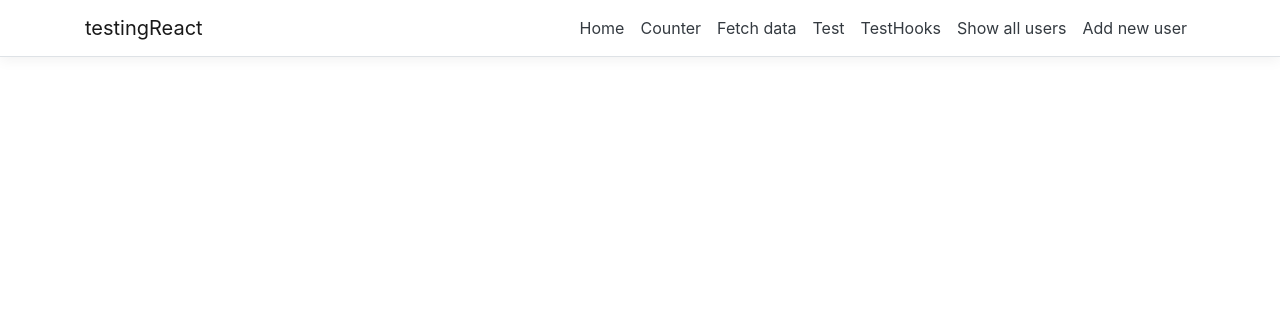
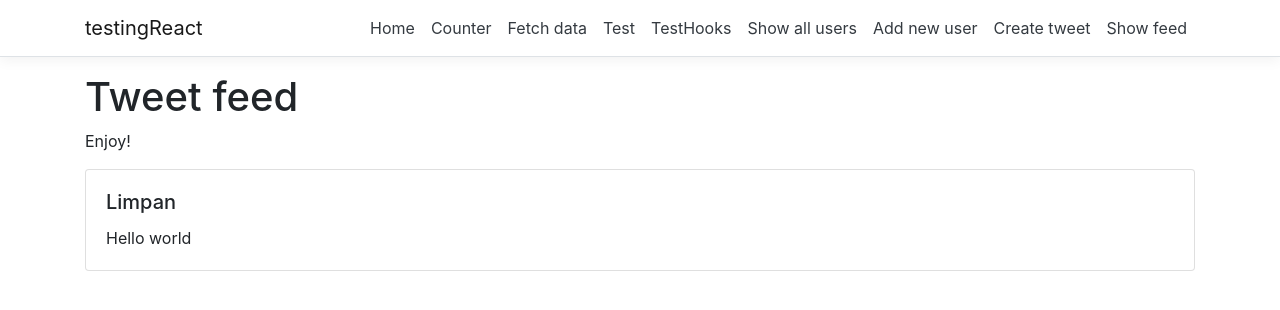
Before and after one commit to Laaggan/social-media, a React (Create React App) app in the folder testingReact/ClientApp/: page /show-feed in a window 1280 px wide. Shown: the top 310 px of the page. Built offline with nearby package versions, Linux system fonts and the light colour scheme; no server answers.

Commit message:
New there is a page to show tweets

```diff
--- a/testingReact/ClientApp/src/App.js
+++ b/testingReact/ClientApp/src/App.js
@@ -9,6 +9,7 @@ import { TestHooks } from './components/TestHooks';
 import { ShowAllUsers } from './components/ShowAllUsers';
 import { AddNewUser } from './components/AddNewUser';
 import { CreateTweet } from './components/CreateTweet';
+import { ShowFeed } from './components/ShowFeed';
 
 import './custom.css'
 
@@ -27,6 +28,7 @@ export default class App extends Component {
         <Route path='/show-all-users' component={ShowAllUsers} />
         <Route path='/add-new-user' component={AddNewUser} />
         <Route path='/create-tweet' component={CreateTweet} />
+        <Route path='/show-feed' component={ShowFeed} />
       </Layout>
     );
   }
--- a/testingReact/ClientApp/src/components/NavMenu.js
+++ b/testingReact/ClientApp/src/components/NavMenu.js
@@ -51,6 +51,12 @@ export class NavMenu extends Component {
                 <NavItem>
                     <NavLink tag={Link} className="text-dark" to="/add-new-user">Add new user</NavLink>
                 </NavItem>
+                <NavItem>
+                    <NavLink tag={Link} className="text-dark" to="/create-tweet">Create tweet</NavLink>
+                </NavItem>
+                <NavItem>
+                    <NavLink tag={Link} className="text-dark" to="/show-feed">Show feed</NavLink>
+                </NavItem>
               </ul>
             </Collapse>
           </Container>
--- /dev/null
+++ b/testingReact/ClientApp/src/components/ShowFeed.js
@@ -0,0 +1,63 @@
+import React, { Component, useState, useEffect } from 'react';
+import { Card } from 'react-bootstrap';
+
+export class ShowFeed extends Component {
+    static displayName = ShowFeed.name;
+
+  constructor(props) {
+    super(props);
+      this.state = { profiles: [], loading: true };
+  }
+
+  render() {
+    return (
+      <>
+        <div>
+        <h1 id="tabelLabel" >Tweet feed</h1>
+        <p>Enjoy!</p>
+            </div>
+            {/*<InputId />*/}
+            <TweetDisplay
+                getProfileById={getProfileById}
+                getAllTweets={getAllTweets}
+            />
+       </>
+    );
+    }
+
+}
+
+async function getAllTweets() {
+    const response = await fetch('api/Home/getAllTweets');
+    const data = await response.json();
+    return data
+}
+
+async function getProfileById(id) {
+    const response = await fetch('api/Home/GetByID?Id=' + id);
+    const data = await response.json();
+    return data
+}
+
+const TweetDisplay = (props) => {
+    const [userName, setUserName] = useState("Limpan");
+    const [tweet, setTweet] = useState("Hello world");
+
+    useEffect(async () => {
+        const data = await props.getAllTweets();
+        setProfiles([...data]);
+        debugger;
+    }, [])
+
+    return (
+        <>
+        <Card>
+            <Card.Body>
+                <Card.Title>{userName}</Card.Title>
+                <Card.Text>
+                {tweet}
+                </Card.Text>
+            </Card.Body>
+        </Card>
+        </>
+)}
```
